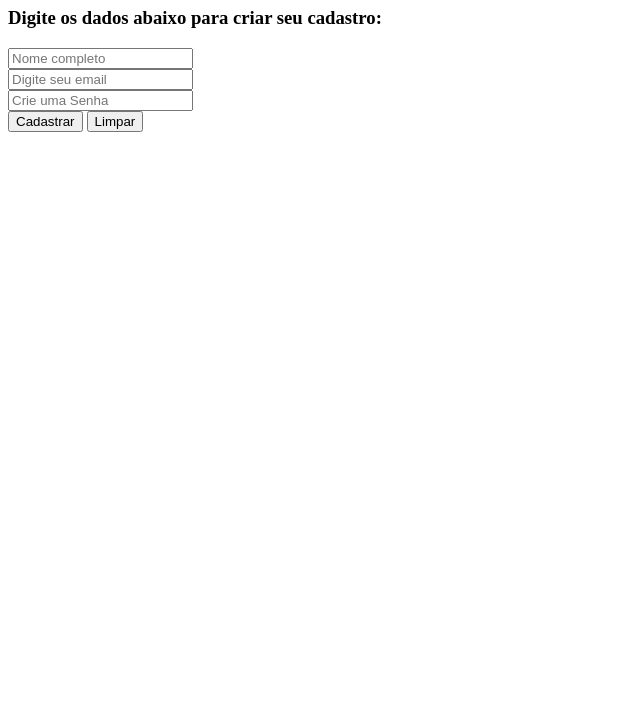
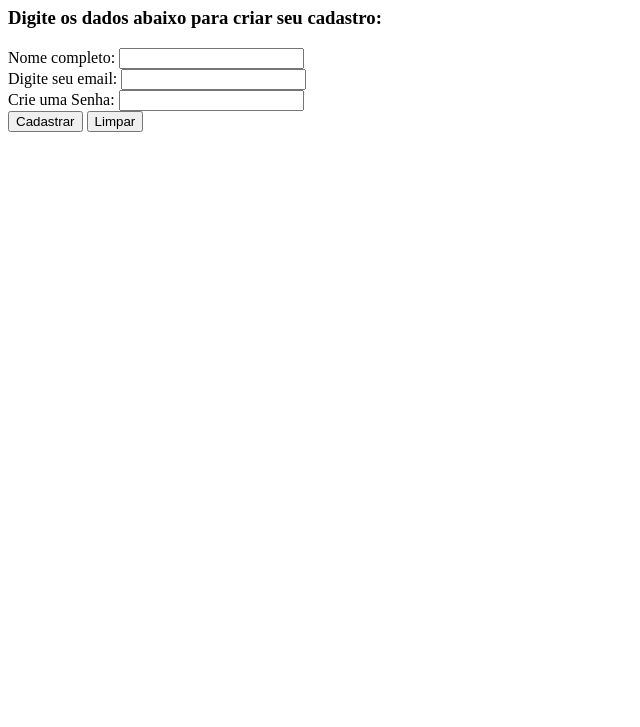
Before and after one commit to paularrabelo/HTML, a plain HTML site: page exercicio.html in a window 1280 px wide. Shown: the part 73-800 px from the top of the page, without its empty margins (0-640 px from the left). Drawn offline with Linux system fonts and the light colour scheme.

Commit message:
Alterações feitas no código do exercício, acrescentando a Label

```diff
--- a/exercicio.html
+++ b/exercicio.html
@@ -10,9 +10,12 @@
     <h1>Cadastro de usuário</h1>
     <form>
         <h3>Digite os dados abaixo para criar seu cadastro:</h3>
-        <input type="text" placeholder="Nome completo" /> <br />
-        <input type="email" placeholder="Digite seu email" /> <br />
-        <input type="password" placeholder="Crie uma Senha"> <br />
+        <label for="nome">Nome completo: </label>
+        <input id="nome" type="text" /> <br />
+        <label for="email">Digite seu email: </label>
+        <input id="email" type="email" /> <br />
+        <label for="senha">Crie uma Senha: </label>
+        <input type="password" /> <br />
         <button type="submit">Cadastrar</button>
         <button type="reset">Limpar</button>
     </form>
```
